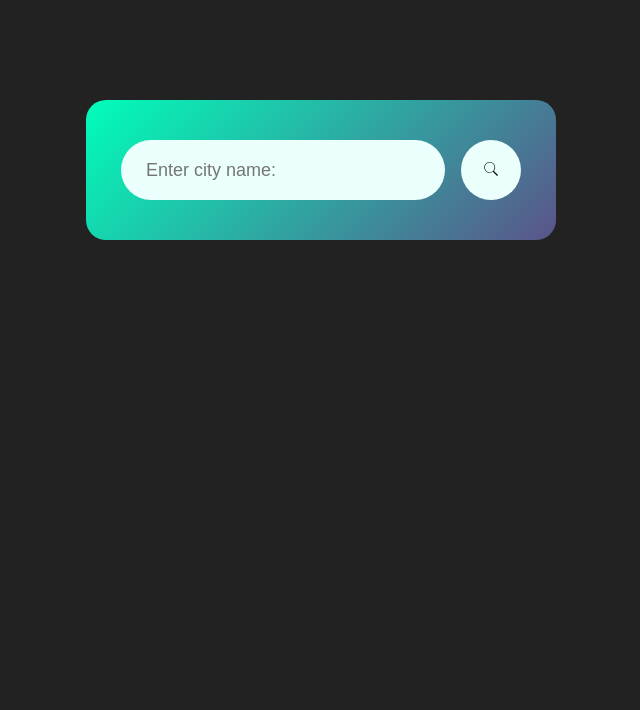
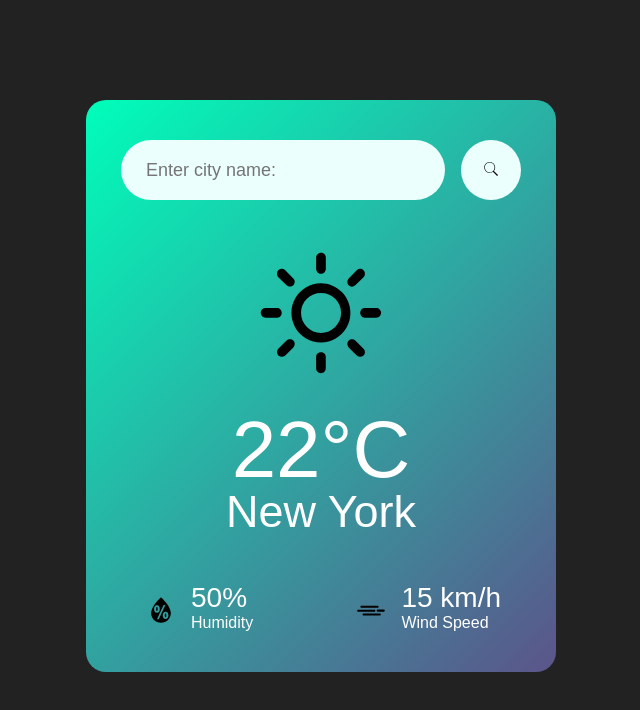
Before and after one commit to jkdodd98/js-weather-app, a plain HTML site: page index.html in a window 1280 px wide. Shown: the whole page, without its empty margins (319-959 px from the left). Drawn offline with Linux system fonts and the light colour scheme.

Commit message:
hardcode weather

```diff
--- a/index.html
+++ b/index.html
@@ -11,6 +11,27 @@
             <input type="text" placeholder="Enter city name:" spellcheck="false">
             <button><img src="images/search.svg"></button>
         </div>
+        <div class="weather">
+            <img src="images/wi-day-sunny.svg" class="weather-icon">
+            <h1 class="temp">22°C</h1>
+            <h2 class="city">New York</h2>
+            <div class="details">
+                <div class="col">
+                    <img src="images/wi-humidity.svg">
+                    <div>
+                        <p class="humidity">50%</p>
+                        <p>Humidity</p>
+                    </div>
+                </div>
+                <div class="col">
+                    <img src="images/wi-windy.svg">
+                    <div>
+                        <p class="wind">15 km/h</p>
+                        <p>Wind Speed</p>
+                    </div>
+                </div>
+            </div>
+        </div>
        </div>
     </body>
 </html>
--- a/style.css
+++ b/style.css
@@ -53,3 +53,43 @@ body {
 .search button img {
     width: 16px;
 }
+
+.weather-icon {
+    width: 170px;
+    margin-top: 30px;
+}
+
+.weather h1 {
+    font-size: 80px;
+    font-weight: 500;
+}
+
+.weather h2 {
+    font-size: 45px;
+    font-weight: 400;
+    margin-top: -10px;
+}
+
+.details {
+    display: flex;
+    align-items: center;
+    justify-content: space-between;
+    padding: 0 20px;
+    margin-top: 50px
+}
+
+.col {
+    display: flex;
+    align-items: center;
+    text-align: left;
+}
+
+.col img {
+    width: 40px;
+    margin-right: 10px;
+}
+
+.humidity, .wind {
+    font-size: 28px;
+    margin-top: -6px;
+}
```
